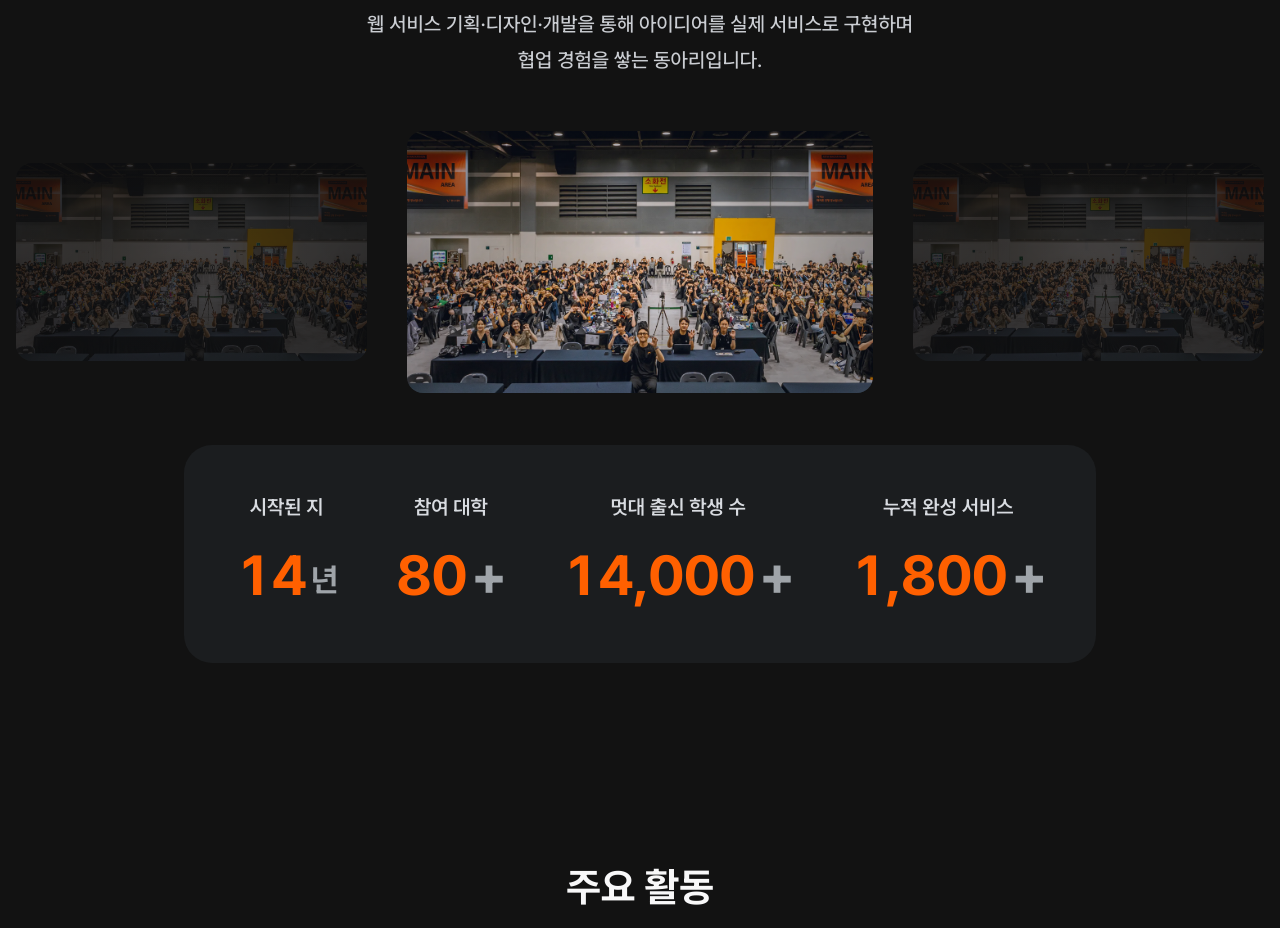
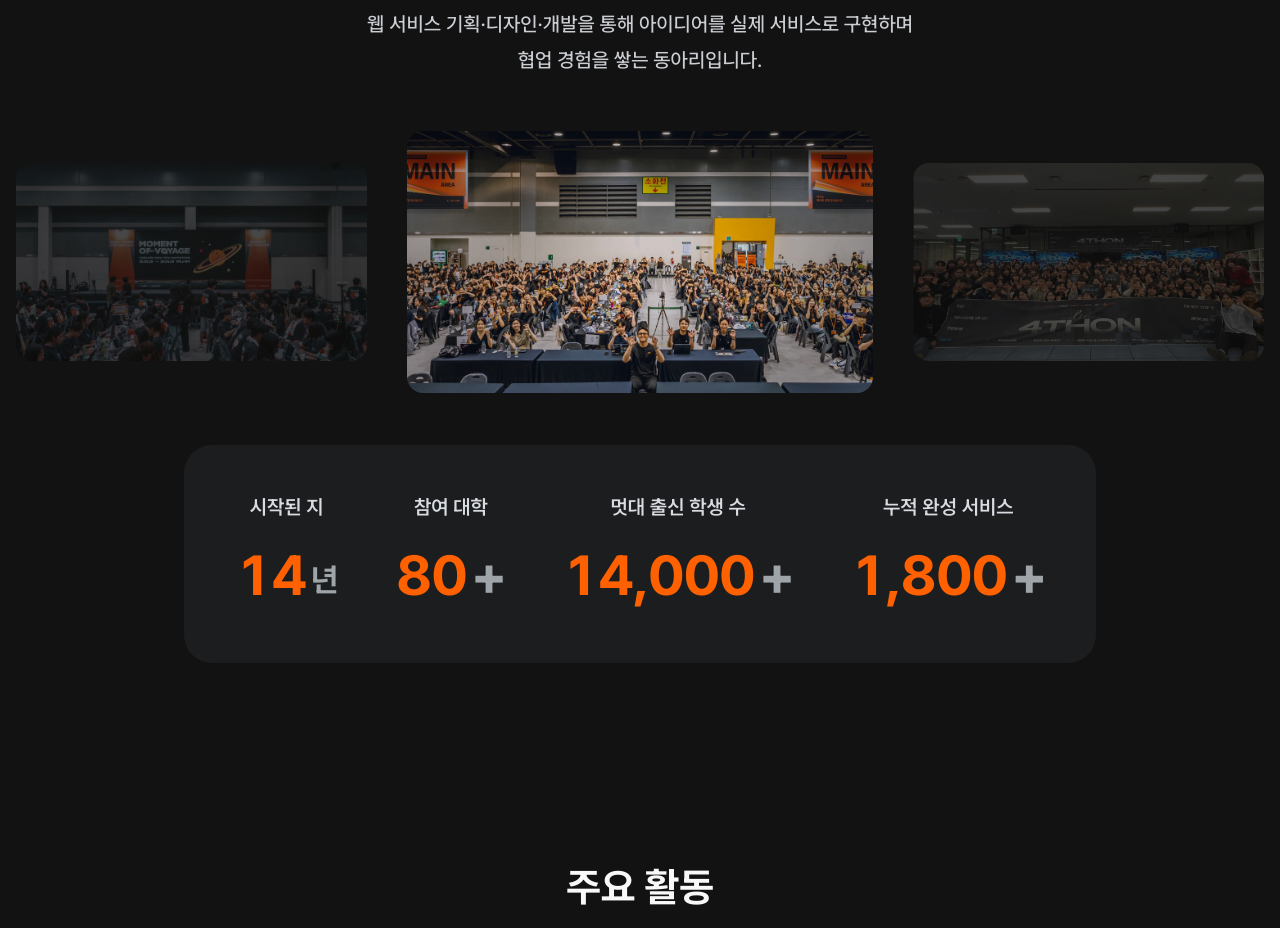
Before and after one commit to LikeLion-at-KMU/14th-Page, a Next.js app: page / in a window 1280 px wide. Shown: the part 1221-2149 px from the top of the page. Built offline with nearby package versions, Linux system fonts and the light colour scheme.

Commit message:
Fix: 사진 수정 & 클릭 시 회전 애니메이션 추가

```diff
--- a/components/Intro/GalleryStrip.jsx
+++ b/components/Intro/GalleryStrip.jsx
@@ -1,12 +1,23 @@
-function Img({ src, aspect, dim }) {
+"use client";
+
+import { useState } from "react";
+import { motion } from "framer-motion";
+
+const IMAGES = [
+  { src: "/gallery/Img2.png", alt: "" },
+  { src: "/gallery/Img1.png", alt: "" },
+  { src: "/gallery/Img3.png", alt: "" },
+];
+
+function Img({ src, dim }) {
   return (
-    <div className={`relative overflow-hidden rounded-[5px] md:rounded-[16px] ${aspect}`}>
+    <div className="relative h-full w-full overflow-hidden rounded-[5px] md:rounded-[16px]">
       {/* eslint-disable-next-line @next/next/no-img-element */}
       <img
         src={src}
         alt=""
         className="h-full w-full object-cover"
-        style={{ opacity: dim ? 0.25 : 1 }}
+        style={{ opacity: dim ? 0.25 : 1, transition: "opacity 0.4s ease" }}
         draggable={false}
       />
       <div className="pointer-events-none absolute inset-0 bg-[radial-gradient(circle,rgba(0,0,0,0)_0%,rgba(0,0,0,0.2)_100%)]" />
@@ -15,22 +26,47 @@ function Img({ src, aspect, dim }) {
 }
 
 export default function GalleryStrip() {
+  const [order, setOrder] = useState([0, 1, 2]);
+
+  const handleClick = (position) => {
+    if (position === 1) return;
+
+    setOrder((prev) => {
+      if (position === 0) {
+        return [prev[2], prev[0], prev[1]];
+      }
+      return [prev[1], prev[2], prev[0]];
+    });
+  };
+
+  const slots = [
+    {
+      className: "w-[138px] md:w-auto md:flex-1 shrink-0 md:shrink aspect-[138/78] md:aspect-[427/240]",
+      dim: true,
+    },
+    {
+      className: "w-[184px] md:w-auto md:flex-[1.33] shrink-0 md:shrink aspect-[184/103] md:aspect-[569/320]",
+      dim: false,
+    },
+    {
+      className: "w-[138px] md:w-auto md:flex-1 shrink-0 md:shrink aspect-[138/78] md:aspect-[427/240]",
+      dim: true,
+    },
+  ];
+
   return (
     <div className="mx-auto flex w-full max-w-[488px] md:max-w-[1440px] items-center justify-center gap-3 md:gap-10 px-0 md:px-4">
-      {/* 모바일: 138x78, 데스크톱: flex-1 */}
-      <div className="w-[138px] md:w-auto md:flex-1 shrink-0 md:shrink">
-        <Img src="/gallery/Img1.png" aspect="aspect-[138/78] md:aspect-[427/240]" dim/>
-      </div>
-
-      {/* 모바일: 184x103, 데스크톱: flex-[1.33] */}
-      <div className="w-[184px] md:w-auto md:flex-[1.33] shrink-0 md:shrink">
-        <Img src="/gallery/Img1.png" aspect="aspect-[184/103] md:aspect-[569/320]" />
-      </div>
-
-      {/* 모바일: 138x78, 데스크톱: flex-1 */}
-      <div className="w-[138px] md:w-auto md:flex-1 shrink-0 md:shrink">
-        <Img src="/gallery/Img1.png" aspect="aspect-[138/78] md:aspect-[427/240]" dim/>
-      </div>
+      {slots.map((slot, position) => (
+        <motion.div
+          key={order[position]}
+          layout
+          transition={{ type: "spring", stiffness: 300, damping: 30 }}
+          className={`${slot.className} cursor-pointer`}
+          onClick={() => handleClick(position)}
+        >
+          <Img src={IMAGES[order[position]].src} dim={slot.dim} />
+        </motion.div>
+      ))}
     </div>
   );
 }
```
Also changed, not shown: public/gallery/Img2.png (added), public/gallery/Img3.png (added).
